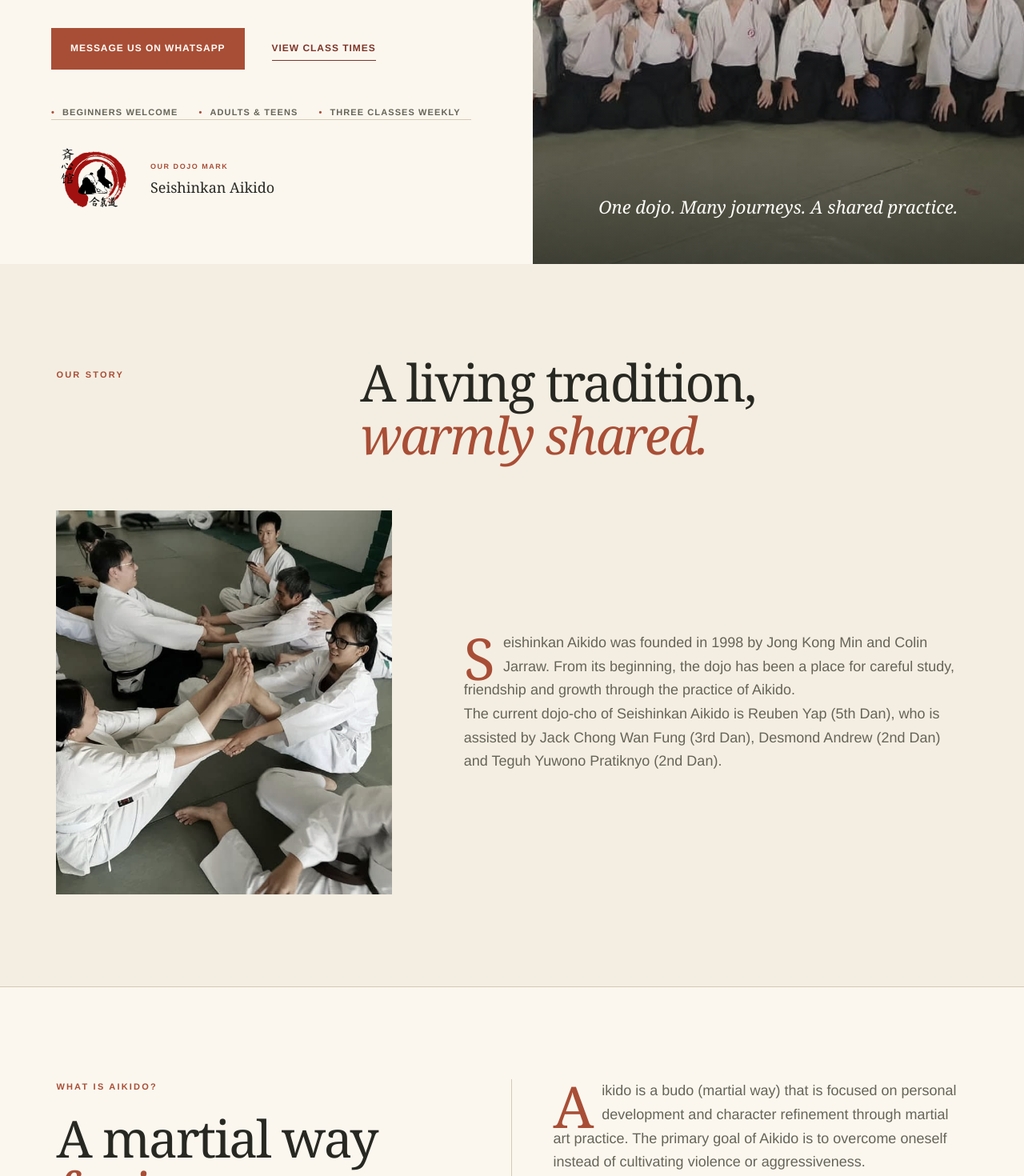
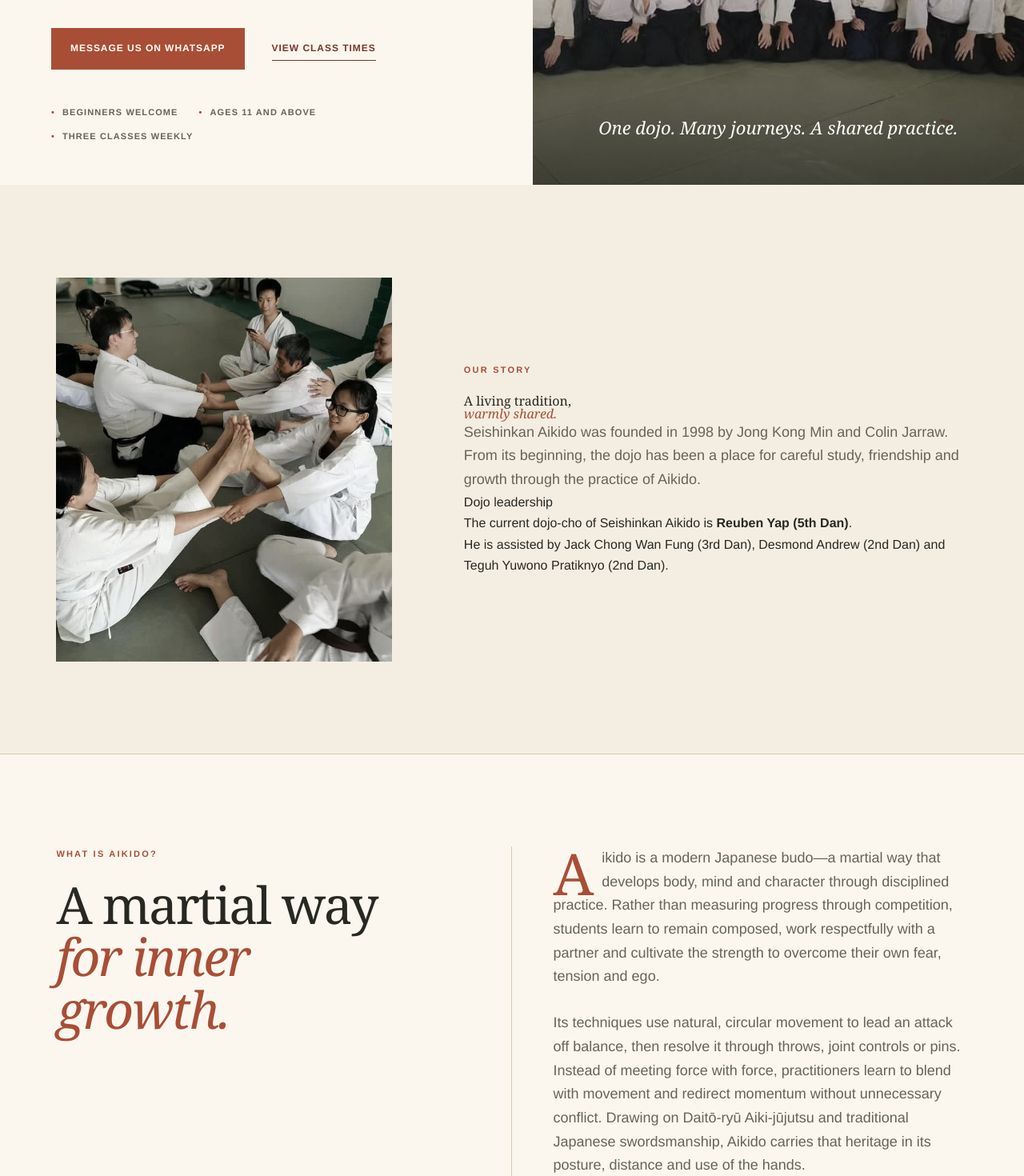
Before and after one commit to reubenyap/seishinkan, a Next.js app: page / in a window 1280 px wide. Shown: the part 540-2010 px from the top of the page at 80% size. Built offline with nearby package versions, Linux system fonts and the light colour scheme.

Commit message:
Refine dojo story and Aikido introduction

```diff
--- a/app/page.tsx
+++ b/app/page.tsx
@@ -51,12 +51,8 @@
           </div>
           <div className="hero-note">
             <span>Beginners welcome</span>
-            <span>Adults &amp; teens</span>
+            <span>Ages 11 and above</span>
             <span>Three classes weekly</span>
-          </div>
-          <div className="hero-crest" aria-label="Official Seishinkan Aikido dojo mark">
-            <StaticImage src="/images/seishinkan-logo.png" alt="Seishinkan Aikido dojo logo" width={132} height={132} />
-            <span><small>Our dojo mark</small><strong>Seishinkan Aikido</strong></span>
           </div>
         </div>
         <figure className="hero-photo">
@@ -72,10 +68,6 @@
       </section>
 
       <section className="story section" id="story">
-        <div className="section-heading">
-          <p className="eyebrow">Our story</p>
-          <h2>A living tradition,<br /><em>warmly shared.</em></h2>
-        </div>
         <div className="story-grid">
           <div className="story-photo">
             <StaticImage
@@ -85,17 +77,27 @@
               sizes="(max-width: 760px) 100vw, 35vw"
             />
           </div>
+          <div className="story-content">
+            <p className="eyebrow">Our story</p>
+            <h2>A living tradition,<br /><em>warmly shared.</em></h2>
             <div className="story-copy">
-            <p className="dropcap">
+              <p className="story-intro">
                 Seishinkan Aikido was founded in 1998 by Jong Kong Min and Colin
                 Jarraw. From its beginning, the dojo has been a place for careful
                 study, friendship and growth through the practice of Aikido.
               </p>
+              <div className="story-leadership">
+                <p className="story-label">Dojo leadership</p>
                 <p>
-              The current dojo-cho of Seishinkan Aikido is Reuben Yap (5th Dan),
-              who is assisted by Jack Chong Wan Fung (3rd Dan), Desmond Andrew
+                  The current dojo-cho of Seishinkan Aikido is <strong>Reuben Yap
+                  (5th Dan)</strong>.
+                </p>
+                <p>
+                  He is assisted by Jack Chong Wan Fung (3rd Dan), Desmond Andrew
                   (2nd Dan) and Teguh Yuwono Pratiknyo (2nd Dan).
                 </p>
+              </div>
+            </div>
           </div>
         </div>
       </section>
@@ -107,19 +109,19 @@
         </div>
         <div className="aikido-copy">
           <p className="dropcap">
-            Aikido is a budo (martial way) that is focused on personal development
-            and character refinement through martial art practice. The primary goal
-            of Aikido is to overcome oneself instead of cultivating violence or
-            aggressiveness.
+            Aikido is a modern Japanese budo—a martial way that develops body, mind
+            and character through disciplined practice. Rather than measuring
+            progress through competition, students learn to remain composed, work
+            respectfully with a partner and cultivate the strength to overcome their
+            own fear, tension and ego.
           </p>
           <p>
-            Aikido utilizes circular movements, joint locks, throws and pins to
-            redirect an opponent&apos;s momentum and balance rather than meeting force
-            with force. Its roots come from Daitō-ryū Aiki-jūjutsu, which was a
-            fighting style created from the Seiwa Minamoto clan and handed down from
-            generation to generation. Aikido was also heavily influenced by
-            traditional swordsmanship, which can be seen in techniques where the
-            hands emulate a sword.
+            Its techniques use natural, circular movement to lead an attack off
+            balance, then resolve it through throws, joint controls or pins. Instead
+            of meeting force with force, practitioners learn to blend with movement
+            and redirect momentum without unnecessary conflict. Drawing on
+            Daitō-ryū Aiki-jūjutsu and traditional Japanese swordsmanship, Aikido
+            carries that heritage in its posture, distance and use of the hands.
           </p>
         </div>
       </section>
@@ -155,6 +157,10 @@
           <p className="eyebrow">Train with us</p>
           <h2>Make space<br /><em>for practice.</em></h2>
           <p>Come watch a class, meet the community, or join us on the mat.</p>
+          <div className="age-guidance">
+            <strong>11+</strong>
+            <span>Regular classes welcome students aged 11 and above. We do not currently offer classes for younger children.</span>
+          </div>
         </div>
         <div className="schedule-card">
           <p className="card-label">Weekly class schedule</p>
```
Lines whose indentation alone changed are shown as unchanged.
